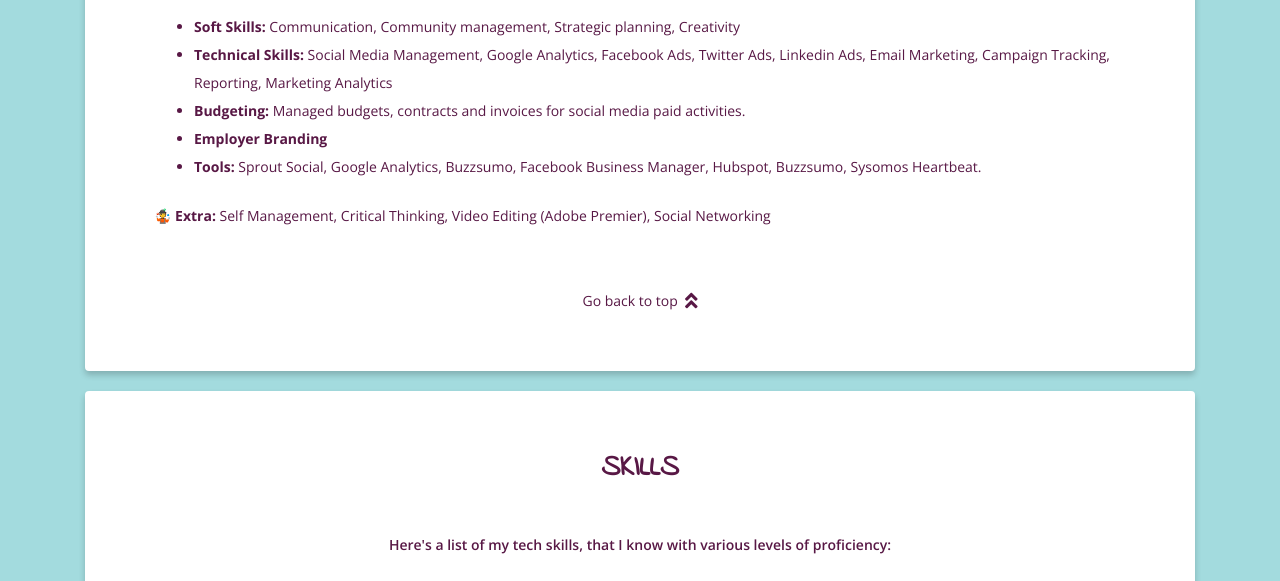
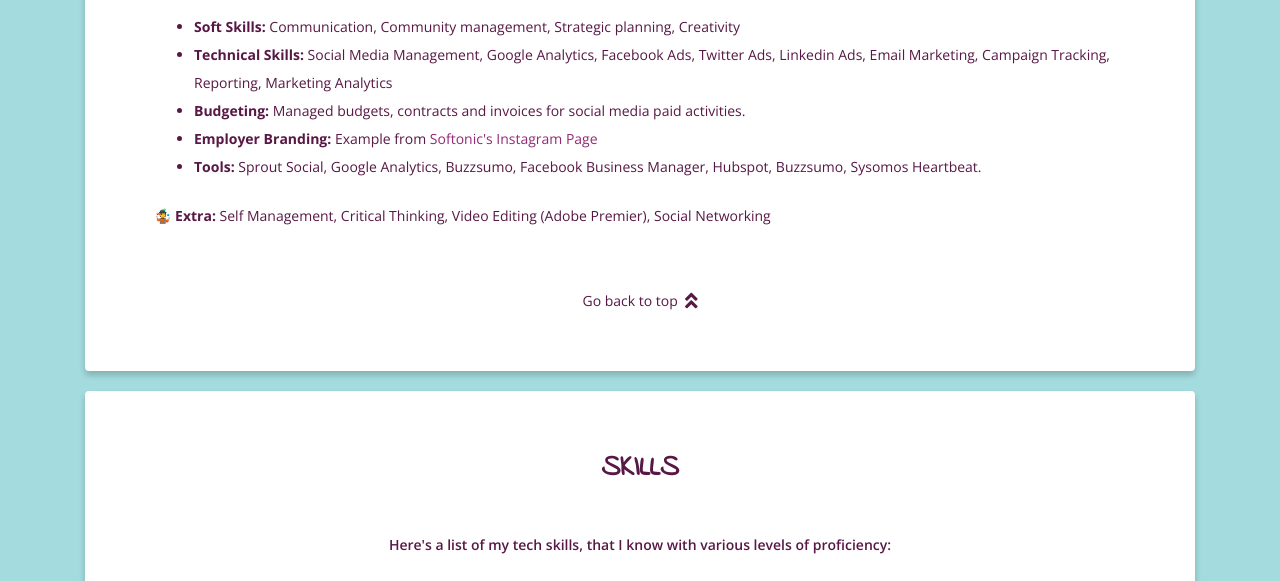
Before and after one commit to stefi23/stefi23.github.io, a website: page index.html in a window 1280 px wide. Shown: the part 2287-2868 px from the top of the page. Drawn offline with nearby package versions, Linux system fonts and the light colour scheme; a web font is replaced by a local one.

Commit message:
Updated content

```diff
--- a/index.html
+++ b/index.html
@@ -488,14 +488,13 @@
                       for social media paid activities.
                     </li>
                     <li>
-                      <b
-                        ><a
-                          href="https://www.instagram.com/softonic/"
-                          target="blank"
-                        >
-                          Employer Branding
-                        </a>
-                      </b>
+                      <b> Employer Branding: </b>Example from
+                      <a
+                        style="color: #942974; "
+                        href="https://www.instagram.com/softonic/"
+                        target="blank"
+                        >Softonic's Instagram Page</a
+                      >
                     </li>
                     <li>
                       <b>Tools:</b> Sprout Social, Google Analytics, Buzzsumo,
```
